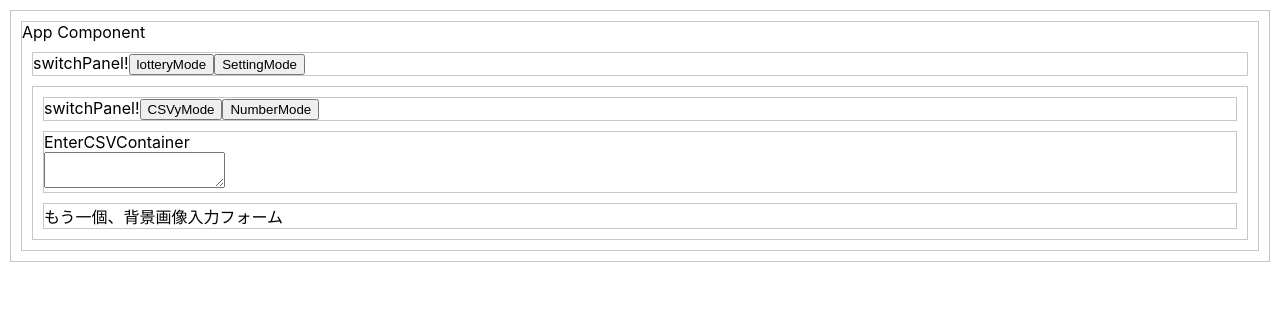
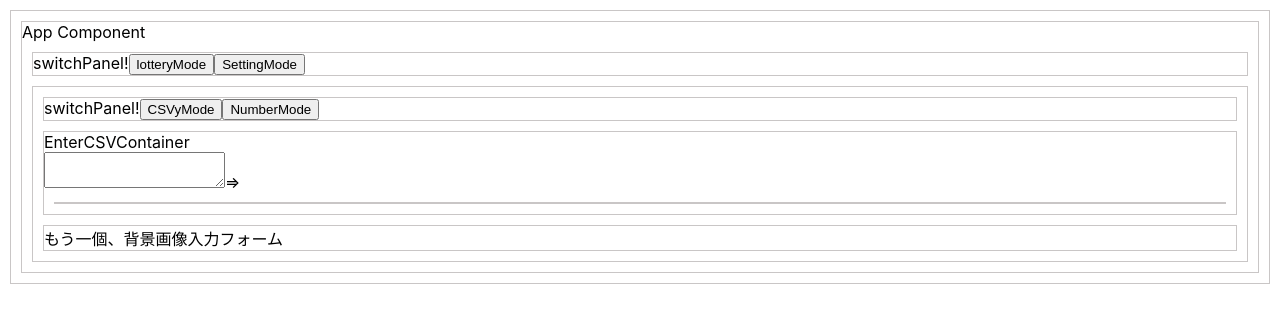
Before and after one commit to ymdsy/lottery_app, a React (Create React App) app: page / in a window 1280 px wide. Shown: the top 322 px of the page. Built offline with nearby package versions, Linux system fonts and the light colour scheme.

Commit message:
入力しているくじの表示部分を作成

```diff
--- /dev/null
+++ b/src/settingPanel/displayEnterLotteryPresenter.js
@@ -0,0 +1,15 @@
+import React from "react";
+
+export function DisplayEnterLotteryPresenter(props) {
+  return (
+    <div>
+      {props.values.map((value, i) => {
+        if (props.values.length === i + 1) {
+          return value;
+        } else {
+          return value + ", ";
+        }
+      })}
+    </div>
+  );
+}
--- a/src/settingPanel/enterLotteryContainer.js
+++ b/src/settingPanel/enterLotteryContainer.js
@@ -8,20 +8,20 @@ const NUMBER_MODE = 1;
 export function EnterLotteryContainer(props) {
   if (props.mode === CSV_MODE) {
     return (
-      <div>
+      <>
         <EnterCSVContainer
           updateParsedData={parsedData => {
             props.updateParsedData(parsedData);
           }}
         />
-      </div>
+      </>
     );
   } else if (props.mode === NUMBER_MODE) {
     return (
-      <div>
+      <>
         Number!
         {/* <EnterNumberContainer /> */}
-      </div>
+      </>
     );
   }
 }
--- a/src/settingPanel/settingContainer.js
+++ b/src/settingPanel/settingContainer.js
@@ -1,6 +1,7 @@
 import React from "react";
 import { SelectEnterModeContainer } from "./selectEnterModeContainer.js";
 import { EnterLotteryContainer } from "./enterLotteryContainer.js";
+import { DisplayEnterLotteryPresenter } from "./displayEnterLotteryPresenter";
 
 const CSV_MODE = 0;
 const NUMBER_MODE = 1;
@@ -17,7 +18,7 @@ export class SettingContainer extends React.Component {
   }
 
   switchLotteryEnterMode(mode) {
-    if (mode === CSV_MODE || NUMBER_MODE === 1) {
+    if (mode === CSV_MODE || mode === NUMBER_MODE) {
       this.setState({
         lotteryEnterMode: mode
       });
@@ -39,12 +40,16 @@ export class SettingContainer extends React.Component {
           mode={this.state.lotteryEnterMode}
           switchMode={mode => this.switchLotteryEnterMode(mode)}
         />
+        <div>
           <EnterLotteryContainer
             mode={this.state.lotteryEnterMode}
             updateParsedData={parsedData => {
               this.updateParsedData(parsedData);
             }}
           />
+          =>
+          <DisplayEnterLotteryPresenter values={this.state.parsedData} />
+        </div>
         <div>もう一個、背景画像入力フォーム</div>
       </div>
     );
```
Lines whose indentation alone changed are shown as unchanged.
